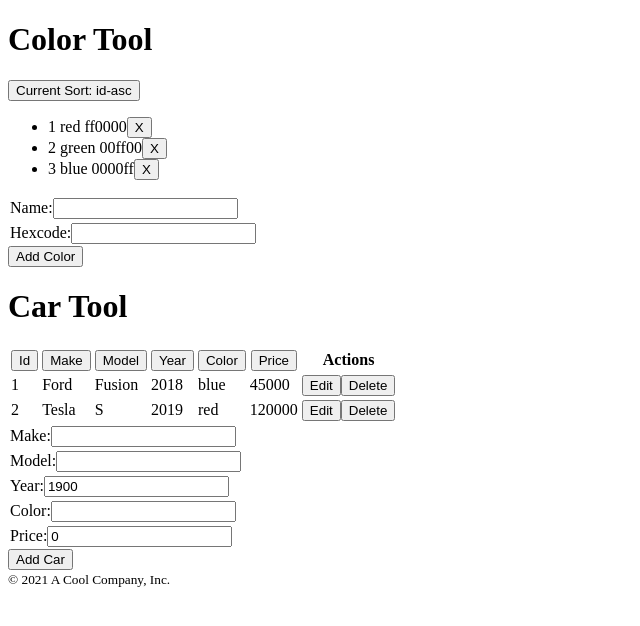
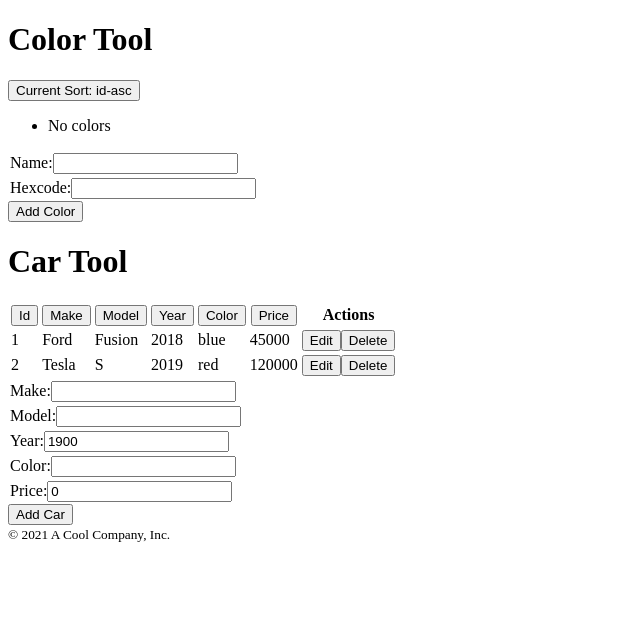
Before and after one commit to t4d-classes/bootcamp_11292021, a React (Create React App) app in the folder demo-app/: page / in a window 1280 px wide. Shown: the top 626 px of the page, without its empty margins (0-640 px from the left). Built offline with nearby package versions, Linux system fonts and the light colour scheme.

Commit message:
add solution to exercise 17

```diff
--- a/demo-app/package.json
+++ b/demo-app/package.json
@@ -14,6 +14,7 @@
   },
   "scripts": {
     "start": "react-scripts start",
+    "debug": "BROWSER='microsoft edge' BROWSER_ARGS='--remote-debugging-port=9222'  react-scripts start",
     "build": "react-scripts build",
     "test": "react-scripts test",
     "eject": "react-scripts eject"
--- a/demo-app/src/components/CarTool.js
+++ b/demo-app/src/components/CarTool.js
@@ -1,27 +1,16 @@
 
-import { useCarToolStoreContext } from '../contexts/carToolStoreContext';
 import { ToolHeader } from './ToolHeader';
 import { ToolFooter } from './ToolFooter';
-import { CarTable } from './CarTable';
-import { CarForm } from './CarForm';
+import { CarTableContainer } from '../containers/CarTableContainer';
+import { CarFormContainer } from '../containers/CarFormContainer';
 
 export const CarTool = () => {
-
-  // const store = useCarToolStore([ ...props.cars ]);
-  const {
-    cars, editCarId, sortCol, sortDir,
-    editCar, deleteCar, sortCars,
-    saveCar, cancelCar, addCar } = useCarToolStoreContext();
 
   return (
     <>
       <ToolHeader headerText="Car Tool" />
-      <CarTable cars={cars} editCarId={editCarId}
-        sortCol={sortCol} sortDir={sortDir}
-        onEditCar={editCar} onDeleteCar={deleteCar}
-        onSortCars={sortCars}
-        onSaveCar={saveCar} onCancelCar={cancelCar} />
-      <CarForm buttonText="Add Car" onSubmitCar={addCar} />
+      <CarTableContainer />
+      <CarFormContainer />
       <ToolFooter companyName="A Cool Company, Inc." />
     </>
   );
--- a/demo-app/src/components/ColorTool.js
+++ b/demo-app/src/components/ColorTool.js
@@ -1,5 +1,5 @@
 
-import { useColorToolStoreContext } from '../contexts/colorToolStoreContext';
+import { useColorTool } from '../hooks/useColorTool';
 
 import { ToolHeader } from "./ToolHeader";
 import { ColorList } from './ColorList';
@@ -7,7 +7,7 @@ import { ColorForm } from './ColorForm';
 
 export const ColorTool = () => {
 
-  const store = useColorToolStoreContext();
+  const store = useColorTool(true);
 
   return (
     <>
--- /dev/null
+++ b/demo-app/src/containers/CarFormContainer.js
@@ -0,0 +1,13 @@
+
+import { useCarToolStoreContext } from '../contexts/carToolStoreContext';
+import { CarForm } from '../components/CarForm';
+
+export const CarFormContainer = () => {
+
+  const { addCar } = useCarToolStoreContext();
+
+  return (
+    <CarForm buttonText="Add Car" onSubmitCar={addCar} />
+  );
+
+};
--- /dev/null
+++ b/demo-app/src/containers/CarTableContainer.js
@@ -0,0 +1,20 @@
+
+import { useCarToolStoreContext } from '../contexts/carToolStoreContext';
+import { CarTable } from '../components/CarTable';
+
+export const CarTableContainer = () => {
+
+  const {
+    cars, editCarId, sortCol, sortDir,
+    editCar, deleteCar, sortCars,
+    saveCar, cancelCar } = useCarToolStoreContext();
+
+  return (
+    <CarTable cars={cars} editCarId={editCarId}
+      sortCol={sortCol} sortDir={sortDir}
+      onEditCar={editCar} onDeleteCar={deleteCar}
+      onSortCars={sortCars}
+      onSaveCar={saveCar} onCancelCar={cancelCar} />
+  );
+
+};
--- /dev/null
+++ b/demo-app/src/hooks/useColorTool.js
@@ -0,0 +1,11 @@
+
+import { useColorToolStore } from "./useColorToolStore";
+import { useColorToolStoreContext } from "../contexts/colorToolStoreContext";
+
+export const useColorTool = (noContext = false) => {
+
+  const storeA = useColorToolStore([]);
+  const storeB = useColorToolStoreContext();
+
+  return noContext ? storeA : storeB;
+};
```
